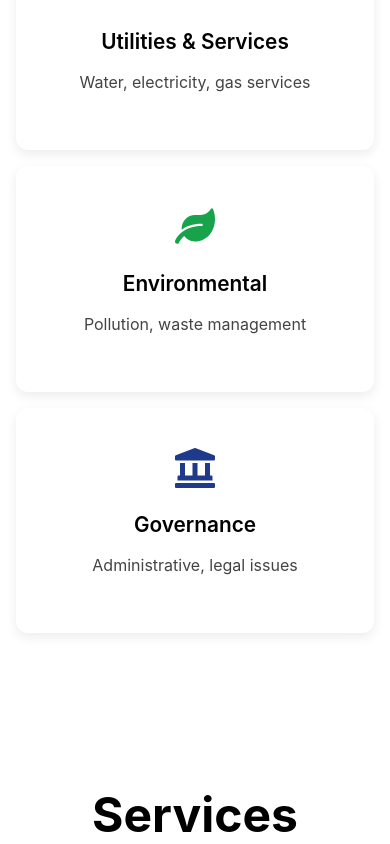
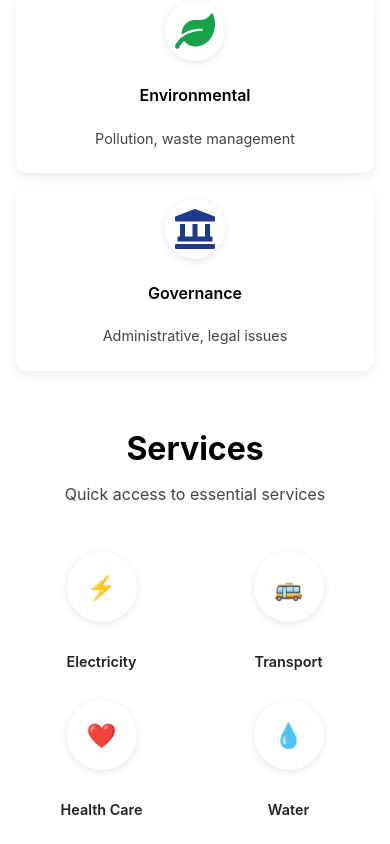
Before and after one commit to SubhashRelangi/RiseVoice, a React (Create React App) app in the folder frontend/: page / in a window 390 px wide. Shown: the part 1860-2704 px from the top of the page. Built offline with nearby package versions, Linux system fonts and the light colour scheme.

Commit message:
style: Refine responsive styles for Departments and Services components

```diff
--- a/frontend/src/Components/HomeComponents/Departments.module.css
+++ b/frontend/src/Components/HomeComponents/Departments.module.css
@@ -1,9 +1,13 @@
+/* Departments.module.css */
+
+/* Root Section */
 .departments {
   text-align: center;
-  padding: 3rem 1rem;
+  padding: 1rem 1rem;
   background: var(--background-color);
 }
 
+/* Section Title */
 .departmentsTitle {
   font-size: 3rem;
   font-weight: bold;
@@ -11,6 +15,7 @@
   margin-bottom: 0.5rem;
 }
 
+/* Section Subtitle */
 .departmentsSubtitle {
   color: var(--secondary-color);
   font-size: 1.4rem;
@@ -21,17 +26,22 @@
 .departmentsGrid {
   display: grid;
   grid-template-columns: repeat(auto-fit, minmax(260px, 1fr));
-  gap: 5rem;
+  gap:1rem;
   max-width: 1800px;
   margin: 0 auto;
 }
 
+/* Individual Card */
 .departmentCard {
   background: var(--background-color);
   border-radius: 12px;
-  padding: 2.5rem 1.5rem;
+  padding: 1rem 1rem;
   box-shadow: 0 4px 12px rgba(0, 0, 0, 0.08);
   transition: transform 0.2s ease, box-shadow 0.2s ease;
+  display: flex;
+  flex-direction: column;
+  align-items: center; /* centers icon and text */
+  text-align: center;
 }
 
 .departmentCard:hover {
@@ -39,10 +49,21 @@
   box-shadow: 0 8px 20px rgba(0, 0, 0, 0.12);
 }
 
+/* Card Icon */
 .departmentCard .icon {
-  margin-bottom: 1rem;
+  width: 80px;
+  height: 80px;
+  display: flex;
+  align-items: center;
+  justify-content: center;
+  border-radius: 50%;
+  font-size: 2rem;
+  background: #fff;
+  box-shadow: 0 2px 8px rgba(0, 0, 0, 0.1);
+  margin-bottom: 0.5rem;
 }
 
+/* Card Text */
 .departmentCard h3 {
   font-size: 1.3rem;
   font-weight: 600;
@@ -55,17 +76,60 @@
   line-height: 1.5;
 }
 
-/* Responsive */
+/* Icon Colors */
+.icon.electricity { color: #f4b400; }
+.icon.transport { color: #4285f4; }
+.icon.healthcare { color: #ea4335; }
+.icon.water { color: #1e88e5; }
+.icon.sanitation { color: #34a853; }
+.icon.police { color: #673ab7; }
+
+/* ---------------- Responsive Styles ---------------- */
+
+/* Tablets (1024px and below) */
 @media (max-width: 1024px) {
   .departmentsGrid {
     grid-template-columns: repeat(2, 1fr);
-    gap: 1.5rem;
+    gap: 2rem;
   }
+
+  .departmentCard {
+    padding: 1rem 1rem;
+  }
+
+  .departmentCard .icon {
+    width: 70px;
+    height: 70px;
+    font-size: 1.8rem;
+  }
+
+  .departmentCard h3 { font-size: 1.1rem; }
+  .departmentCard p { font-size: 0.95rem; }
+
+  .departmentsTitle { font-size: 2.5rem; }
+  .departmentsSubtitle { font-size: 1.2rem; }
 }
 
+/* Mobile (600px and below) */
 @media (max-width: 600px) {
   .departmentsGrid {
     grid-template-columns: 1fr;
     gap: 1rem;
   }
+
+  .departmentCard {
+    padding: 0.6rem 0.6rem; /* smaller card */
+  }
+
+  .departmentCard .icon {
+    width: 60px;
+    height: 60px;
+    font-size: 1.5rem;
+  }
+
+  .departmentCard h3 { font-size: 1rem; }
+  .departmentCard p { font-size: 0.9rem; }
+
+  .departmentsTitle { font-size: 2rem; }
+  .departmentsSubtitle { font-size: 1rem; }
 }
--- a/frontend/src/Components/HomeComponents/Services.module.css
+++ b/frontend/src/Components/HomeComponents/Services.module.css
@@ -1,6 +1,7 @@
+/* Services Section */
 .services {
   text-align: center;
-  padding: 4rem 1rem;
+  padding: 1rem 1rem;
   background: var(--background-color);
 }
 
@@ -45,24 +46,12 @@
 }
 
 /* Icon colors */
-.icon.electricity {
-  color: var(--icon-color1);
-}
-.icon.transport {
-  color: var(--icon-color2);
-}
-.icon.healthcare {
-  color: var(--icon-color3);
-}
-.icon.water {
-  color: var(--icon-color4);
-}
-.icon.sanitation {
-  color: var(--icon-color5);
-}
-.icon.police {
-  color: var(--icon-color6);
-}
+.icon.electricity { color: var(--icon-color1); }
+.icon.transport { color: var(--icon-color2); }
+.icon.healthcare { color: var(--icon-color3); }
+.icon.water { color: var(--icon-color4); }
+.icon.sanitation { color: var(--icon-color5); }
+.icon.police { color: var(--icon-color6); }
 
 .serviceCard h3 {
   font-size: 1rem;
@@ -70,10 +59,55 @@
   color: #222;
 }
 
-/* Responsive: 2 services per row on mobile */
+/* ---------------- Responsive ---------------- */
+
+/* Tablets */
+@media (max-width: 1024px) {
+  .servicesGrid {
+    gap: 2rem;
+  }
+
+  .serviceCard .icon {
+    width: 100px;
+    height: 100px;
+    font-size: 1.8rem;
+  }
+
+  .serviceCard h3 {
+    font-size: 0.95rem;
+  }
+
+  .servicesTitle {
+    font-size: 2.5rem;
+  }
+
+  .servicesSubtitle {
+    font-size: 1.2rem;
+  }
+}
+
+/* Mobile (≤600px) */
 @media (max-width: 600px) {
   .servicesGrid {
-    grid-template-columns: repeat(2, 1fr);
-    gap: 1.5rem;
+    grid-template-columns: repeat(2, 1fr); /* 2 services per row */
+    gap: 1rem;
+  }
+
+  .serviceCard .icon {
+    width: 70px;
+    height: 70px;
+    font-size: 1.5rem;
+  }
+
+  .serviceCard h3 {
+    font-size: 0.9rem;
+  }
+
+  .servicesTitle {
+    font-size: 2rem;
+  }
+
+  .servicesSubtitle {
+    font-size: 1rem;
   }
 }
```
